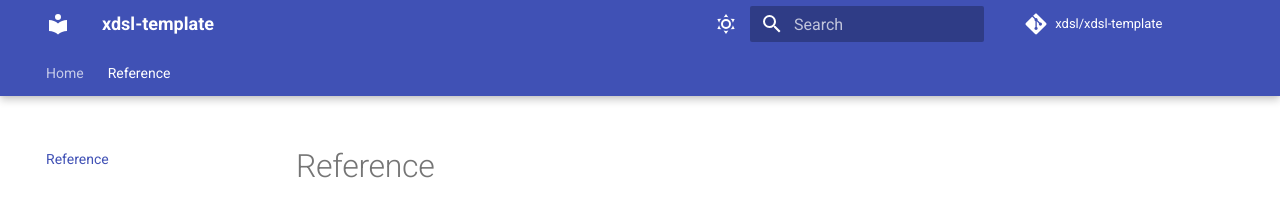
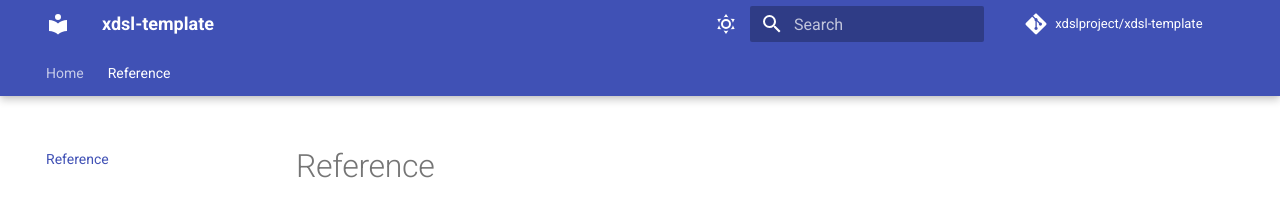
Before and after one commit to xdslproject/xdsl-template, an MkDocs documentation site: the page built from docs/reference.md, in a window 1280 px wide. Shown: the top 208 px of the page. Built offline with MkDocs 1.6.1 and Material for MkDocs 9.7.7, drawn with Linux system fonts in a browser that asks for light colours; comment, search, counter and statistics services are not loaded.

Commit message:
fix repo name

```diff
--- a/mkdocs.yml
+++ b/mkdocs.yml
@@ -6,7 +6,7 @@ site_author: xDSL Developers
 copyright: Copyright &copy xDSL Developers                                      # TODO: Change this
 
 # Repository
-repo_name: xdsl/xdsl-template                                                   # TODO: Change this
+repo_name: xdslproject/xdsl-template                                            # TODO: Change this
 repo_url: https://github.com/xdslproject/xdsl-template                          # TODO: Change this
 
 extra:
```
